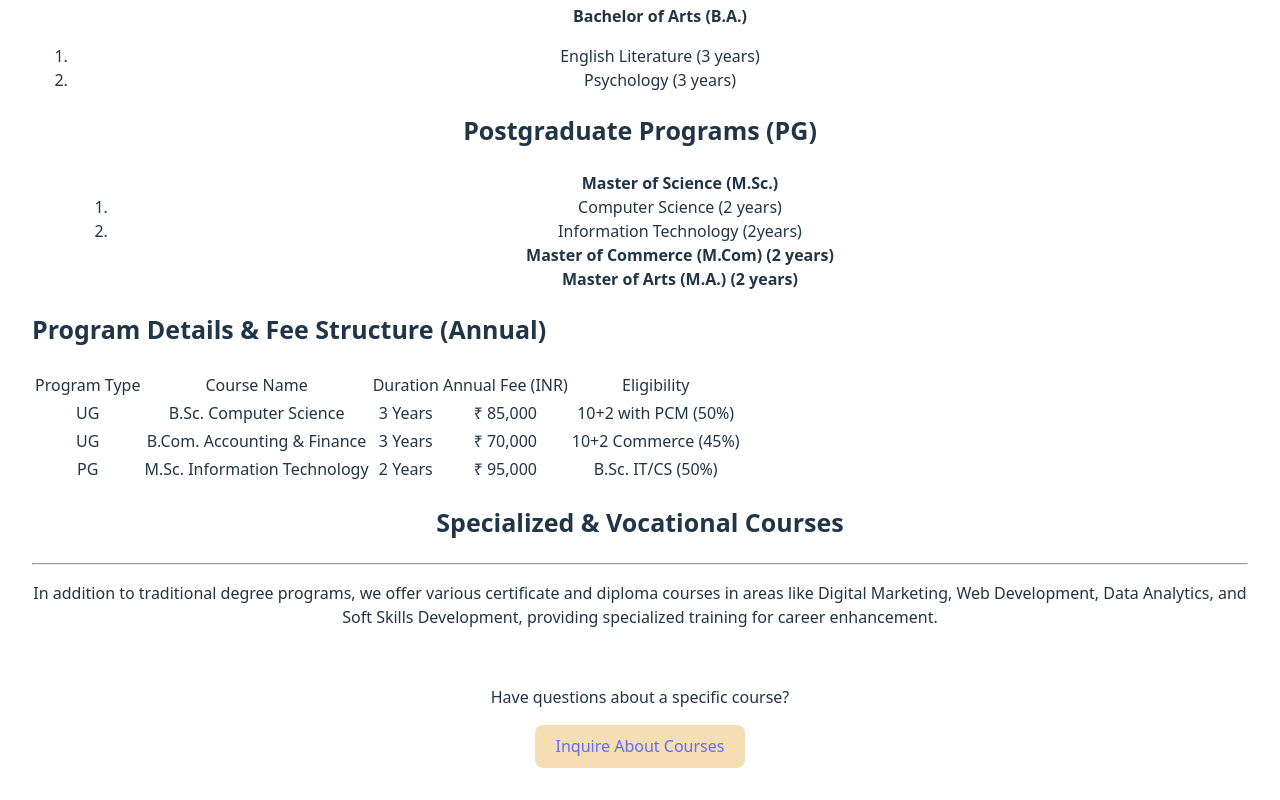
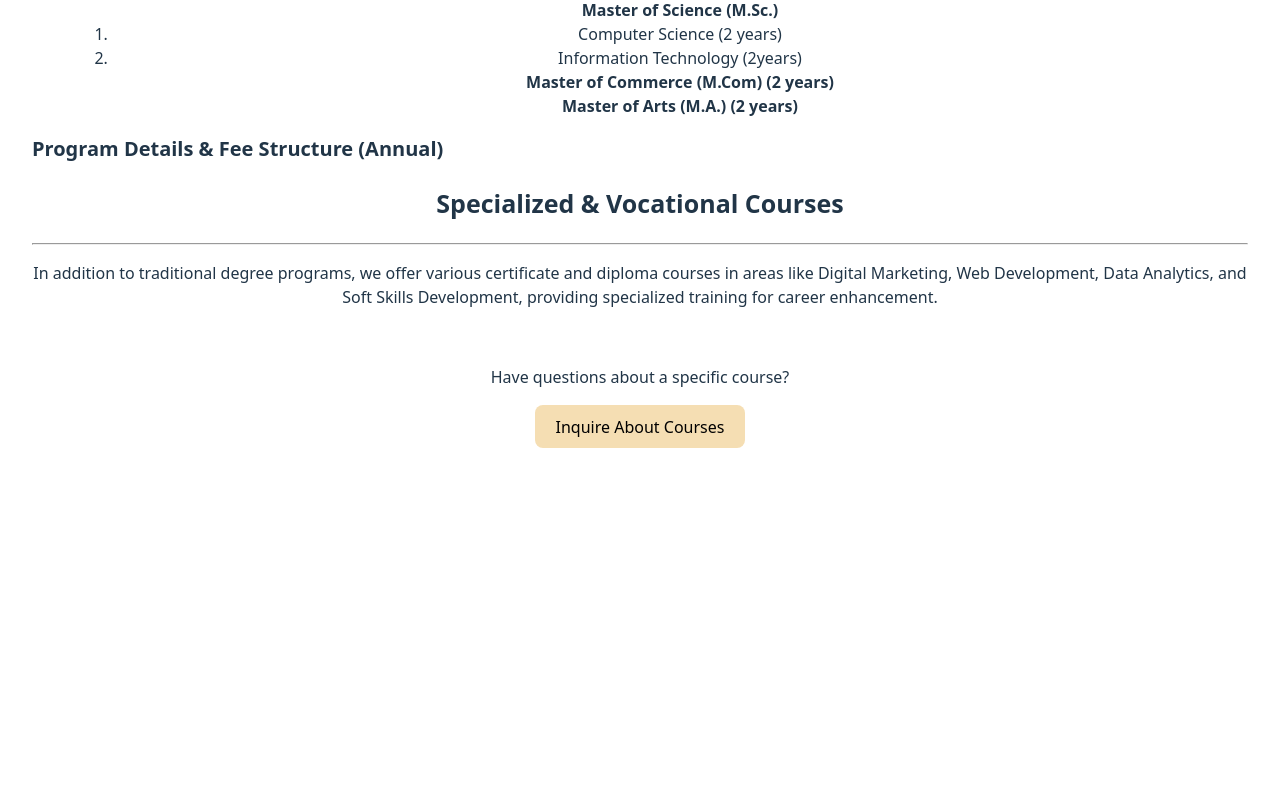
Before and after one commit to Pradyna8767/New, a React (Vite) app: page /coursespage in a window 1280 px wide. Shown: the part 917-1717 px from the top of the page. After the commit the page ends 1397 px from the top, so only its background shows below. Built offline with nearby package versions, Linux system fonts and the light colour scheme.

Commit message:
third commit

```diff
--- a/src/App.jsx
+++ b/src/App.jsx
@@ -1,11 +1,12 @@
 import React from "react";
 import './App.css'
 import { BrowserRouter as Router, Routes, Route } from "react-router-dom";
-import HomePage from "./pages/HomePage";
+
 import AboutPage from "./pages/AboutPage";
 import CoursesPage from "./pages/CoursesPage";
 import ContactPage from "./pages/ContactPage";
 import AdmissionPage from "./pages/AdmissionPage";
+import Home from "./pages/Home";
 
 
 
@@ -17,7 +18,7 @@ const App = () => {
     <Router>
 
           <Routes>
-            <Route path="/" element={<HomePage/>} />
+            <Route path="/" element={<Home />} />
             <Route path="/aboutpage" element={<AboutPage/>} />
             <Route path="/coursespage" element={<CoursesPage/>} />
             <Route path="/contactpage" element={<ContactPage/>} />
--- a/src/Pages/AdmissionPage.jsx
+++ b/src/Pages/AdmissionPage.jsx
@@ -13,23 +13,7 @@ const AdmissionPage = () => {
 
         <h2 id='h2'>Eligibility Criteria for Undergraduate Programs</h2><hr/><br />
 
-        <table>
-          <tr id='tr'>
-            <td>Program</td> <td>Minimum Qualification</td> <td>Required Subjects</td> <td>Minimum Marks (%)</td>
-          </tr>
 
-          <tr id='tr'>
-            <td>B.Sc. Computer Science</td> <td>10+2 (or equivalent)</td> <td>  Physics, Chemistry, Maths</td> <td>50%</td>
-          </tr>
-
-          <tr id='tr'>
-            <td>B.Com. Accounting & Finance</td> <td>10+2 (or equivalent)</td> <td>Commerce Stream</td> <td>45%</td>
-          </tr>
-
-          <tr id='tr'>
-            <td>B.A. English Literature</td> <td>10+2 (or equivalent)</td> <td> Any Stream</td> <td>40%</td>
-          </tr>
-        </table>
 
         <h2>Application Process</h2><hr /><br />
         <ol>
@@ -40,7 +24,7 @@ const AdmissionPage = () => {
           <li><b>Fee Payment:</b> Complete the admission by paying the required fees.</li>
         </ol>
 
-        <p>For detailed information on postgraduate program admissions, specific program syllabi, and fee structures, please visit our <a href="/CoursesPage">Courses page</a> or <a href="/ContactPage">Contact us</a> directly.</p>
+        <p>For detailed information on postgraduate program admissions, specific program syllabi, and fee structures, please visit our <a href="/coursespage">Courses page</a> or <a href="/contactpage">Contact us</a> directly.</p>
 
       </div>
     );
--- a/src/Pages/CoursesPage.jsx
+++ b/src/Pages/CoursesPage.jsx
@@ -9,7 +9,7 @@ const CoursesPage = () => {
           <h1 id="h1">Our Academic Programs</h1><br />
           <p>Vivekanand College offers a comprehensive range of undergraduate and postgraduate programs designed to equip students with the knowledge and skills demanded by today's dynamic global landscape. Our curriculum is regularly updated to reflect industry trends and academic advancements.</p>
           <h3 id="h2">Discover Campus Life</h3>
-          <video src="http://vck.codewonders.in/assets/college-tour-FAmcnyfF.mp4" controls loop></video>
+          {/* <video src="http://vck.codewonders.in/assets/college-tour-FAmcnyfF.mp4" controls loop></video> */}
           <hr />
 
           <h2 id="h3">Undergraduate Programs (UG)</h2><hr />
@@ -49,28 +49,11 @@ const CoursesPage = () => {
 
           <h2 id="h4">Program Details & Fee Structure (Annual)</h2>
 
-          <table id="table">
-            <tr className="tr">
-              <td>Program Type</td> <td>Course Name</td> <td>Duration</td> <td>Annual Fee (INR)</td> <td> Eligibility</td>
-            </tr>
-
-            <tr className="tr">
-              <td>UG</td> <td>B.Sc. Computer Science</td> <td>3 Years</td> <td>₹ 85,000</td> <td>10+2 with PCM (50%)</td>
-            </tr>
-
-            <tr className="tr">
-              <td>UG</td> <td>B.Com. Accounting & Finance</td> <td> 3 Years</td> <td> ₹ 70,000</td> <td>10+2 Commerce (45%)</td>
-            </tr>
-
-            <tr className="tr">
-              <td>PG</td> <td>M.Sc. Information Technology</td> <td>2 Years</td> <td>₹ 95,000</td> <td>B.Sc. IT/CS (50%)</td>
-            </tr>
-          </table>
 
           <h2 id="h5">Specialized & Vocational Courses</h2><hr />
           <p>In addition to traditional degree programs, we offer various certificate and diploma courses in areas like Digital Marketing, Web Development, Data Analytics, and Soft Skills Development, providing specialized training for career enhancement.</p><br />
           <p>Have questions about a specific course?</p>
-          <button type="button" id="button"><a href="vck.codewonder.in">Inquire About Courses</a></button>
+          <button type="button" id="button">Inquire About Courses</button>
 
         </div>
     );
--- a/src/Pages/HomePage.jsx
+++ b/src/Pages/Home.jsx
@@ -2,14 +2,14 @@
 import Headers from '../Components/Headers/Headers';
 import './HomePage.css'
 
-const HomePage = () => {
+const Home = () => {
     return (
         <div>
             <Headers />
             <div id="div">
                 <h2 id="h1">Welcome to Vivekanand College</h2>
                 <h1 id="h2">Your journey to excellence starts here. </h1>
-                <button type="button" id="button"><a href="AdmissionPage.jsx">Apply Now</a></button>
+                <button type="button" id="button"><a href="/admissionpage">Apply Now</a></button>
             </div>
 
             <p className="para2"> ** vivekanand College ** is a premier educational institution dedicated to fostering academic execellance, innovation and holistic development. Established in [ year of Establishment eg. 1980 ] we have proudly served generations of students, empowering them to achieve their full potentional.</p>
@@ -24,8 +24,8 @@ const HomePage = () => {
             <p className="para"><span className="arrow"></span> **Strong Placement** Execullent carrer oppourtunities with laeding compnies.</p>
             <h2 id="h4">Campus Life and Facilities</h2>
 
-            <img id="img" src="/Image/campus-life-Crkero7B.jpg" alt="" />
-            <img id="img" src="/Image/students-studying-DbLGuwF_.jpeg" alt="" />
+            <img id="img" src="/Image/one.jpeg" />
+            <img id="img" src="/Image/two.jpeg"  />
 
             <p>Explore our vibrant campus and state-of-the-art facilities designed to enhance your learning experience and personal growth.</p>
             <p>Ready to Explore our courses?</p>
@@ -36,4 +36,4 @@ const HomePage = () => {
     );
 };
 
-export default HomePage;
+export default Home;
```
Also changed, not shown: public/Image/two.jpeg (renamed from public/Image/students-studying-DbLGuwF_.jpeg).
